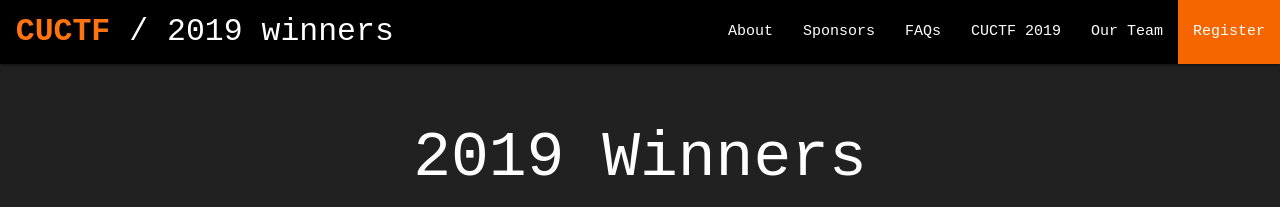
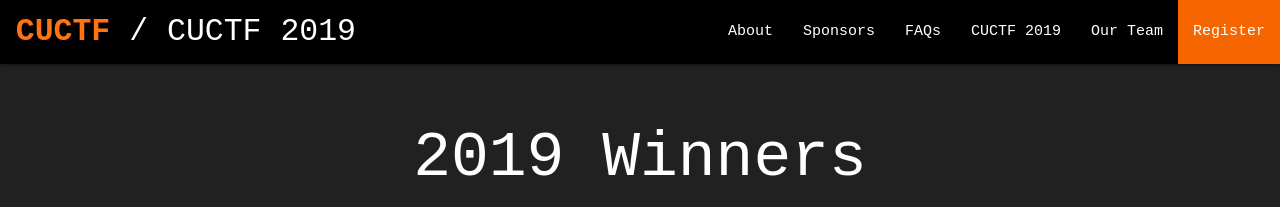
Before and after one commit to CUCyber/cuctf.io, a Jekyll site: the page built from cuctf_2019.html, in a window 1280 px wide. Shown: the top 207 px of the page. Built offline with Jekyll 4.4.1, drawn with Linux system fonts in a browser that asks for light colours; nearby versions of some CDN libraries; some web fonts are replaced; part of the change alters nothing that is shown.

Commit message:
Rename winners.html page to cuctf_2019.html

```diff
--- a/_includes/navigation.html
+++ b/_includes/navigation.html
@@ -7,7 +7,7 @@
         <li><a href="/about">About</a></li>
         <li><a href="/sponsors">Sponsors</a></li>
         <li><a href="/faqs">FAQs</a></li>
-        <li><a href="/winners">CUCTF 2019</a></li>
+        <li><a href="/cuctf_2019">CUCTF 2019</a></li>
         <li><a href="/team">Our Team</a></li>
         <li><a class="clemson-orange white-text" href="/register">Register</a></li>
       </ul>
@@ -19,7 +19,7 @@
   <li><a href="/about">About</a></li>
   <li><a href="/sponsors">Sponsors</a></li>
   <li><a href="/faqs">FAQs</a></li>
-  <li><a href="/winners">CUCTF 2019</a></li>
+  <li><a href="/cuctf_2019">CUCTF 2019</a></li>
   <li><a href="/team">Our Team</a></li>
   <li><a href="/register">Register</a></li>
 </ul>
--- a/winners.html
+++ b/cuctf_2019.html
@@ -1,7 +1,7 @@
 ---
 layout: default
-title: 2019 winners
-description: 2019 winners page
+title: CUCTF 2019
+description: All about CUCTF 2019
 keywords:
 author:
 ---
```
